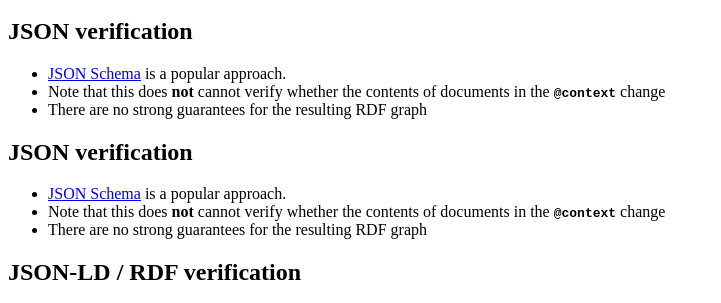
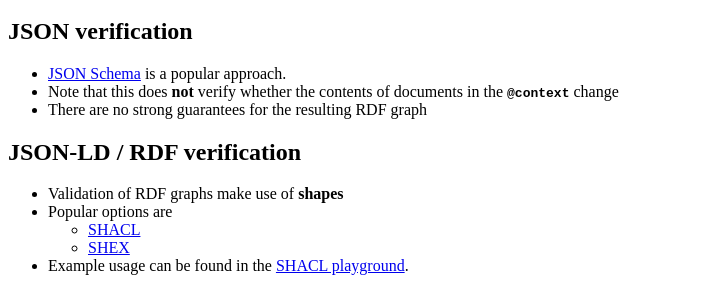
Before and after one commit to Dexagod/JSON-LD-intro-slides, a website with bundled scripts: page index.html in a window 1280 px wide. Shown: the part 7209-7512 px from the top of the page, without its empty margins (0-721 px from the left). Built offline with nearby package versions, Linux system fonts and the light colour scheme.

Commit message:
Update index.html
Fixed typo and double slide

```diff
--- a/index.html
+++ b/index.html
@@ -575,25 +575,7 @@
         <a href="https://json-schema.org/">JSON Schema</a> is a popular approach.
       </li>
       <li>
-        Note that this does <strong>not</strong> cannot verify whether the contents of documents in the <strong><code>@context</code></strong> change
-      </li>
-      <li>
-        There are no strong guarantees for the resulting RDF graph
-      </li>
-    </ul>
-  </div>
-
-
-  <div class="slide" id="verification">
-    <h2>
-      JSON verification
-    </h2>
-    <ul>
-      <li>
-        <a href="https://json-schema.org/">JSON Schema</a> is a popular approach.
-      </li>
-      <li>
-        Note that this does <strong>not</strong> cannot verify whether the contents of documents in the <strong><code>@context</code></strong> change
+        Note that this does <strong>not</strong> verify whether the contents of documents in the <strong><code>@context</code></strong> change
       </li>
       <li>
         There are no strong guarantees for the resulting RDF graph
```
